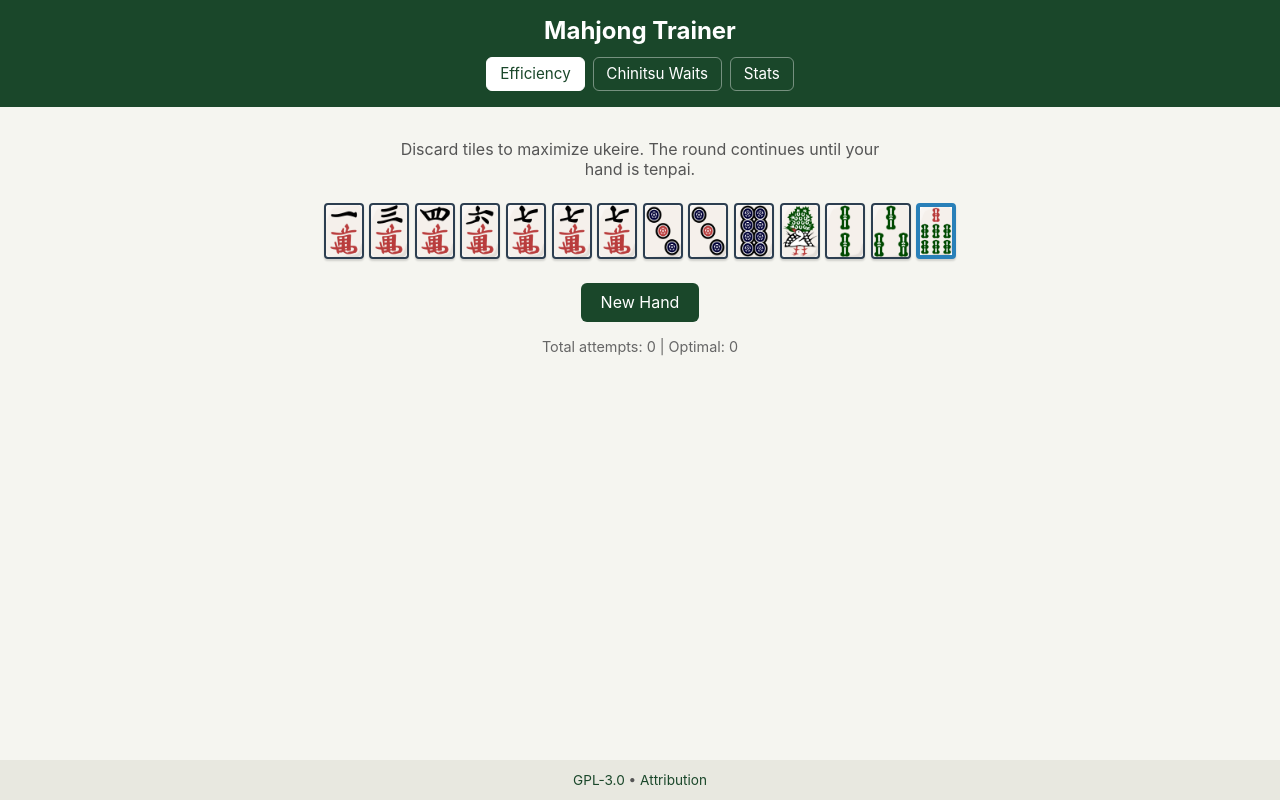
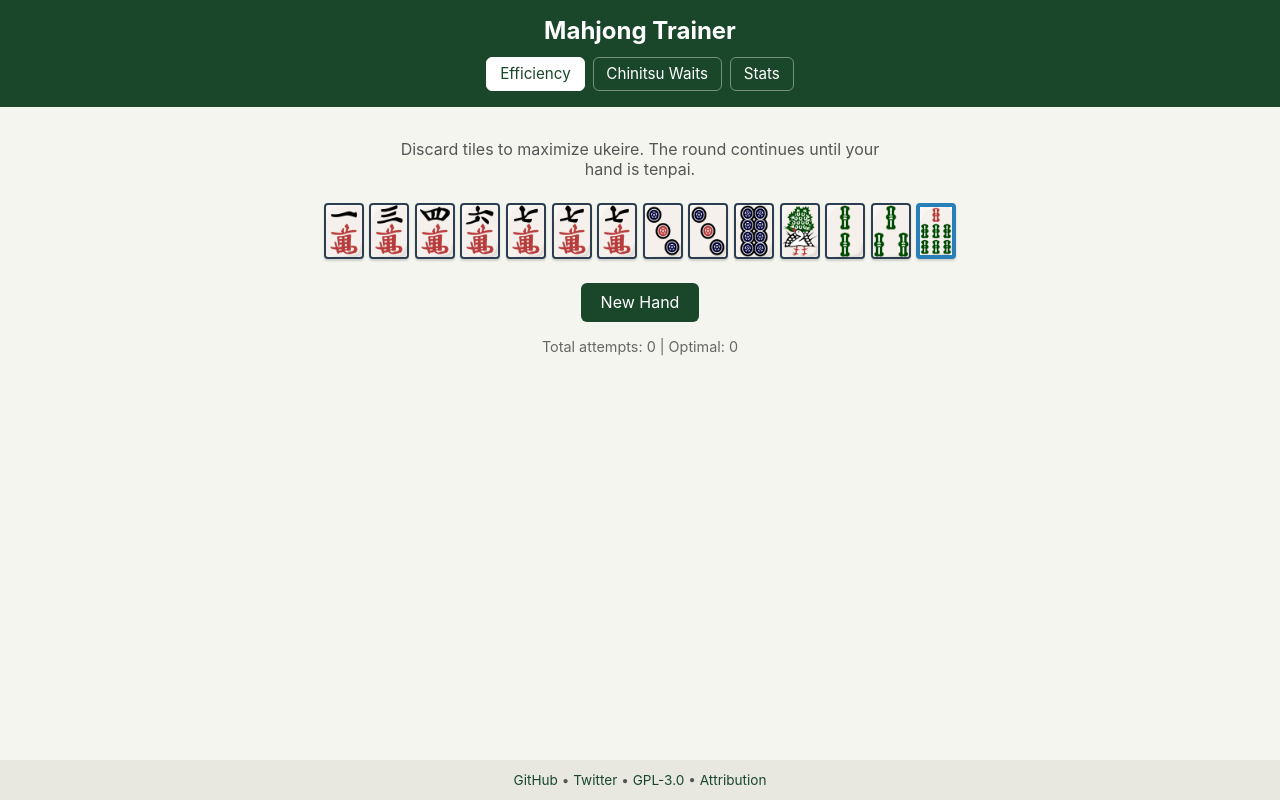
Before and after one commit to erdostom/mahjongtrainer, a React (Vite) app: page / in a window 1280 px wide. Built offline with nearby package versions, Linux system fonts and the light colour scheme.

Commit message:
feat(ui): add GitHub and Twitter links to footer

```diff
--- a/src/App.tsx
+++ b/src/App.tsx
@@ -37,6 +37,10 @@ function App() {
         {mode === 'stats' && <StatsMode />}
       </main>
       <footer className="app-footer">
+        <a href="https://github.com/erdostom/mahjongtrainer" target="_blank" rel="noopener">GitHub</a> •
+        {' '}
+        <a href="https://twitter.com/tamas" target="_blank" rel="noopener">Twitter</a> •
+        {' '}
         <a href="https://github.com/erdostom/mahjongtrainer/blob/main/LICENSE" target="_blank" rel="noopener">GPL-3.0</a> •
         {' '}
         <a href="https://github.com/erdostom/mahjongtrainer/blob/main/ATTRIBUTION.md" target="_blank" rel="noopener">Attribution</a>
```
